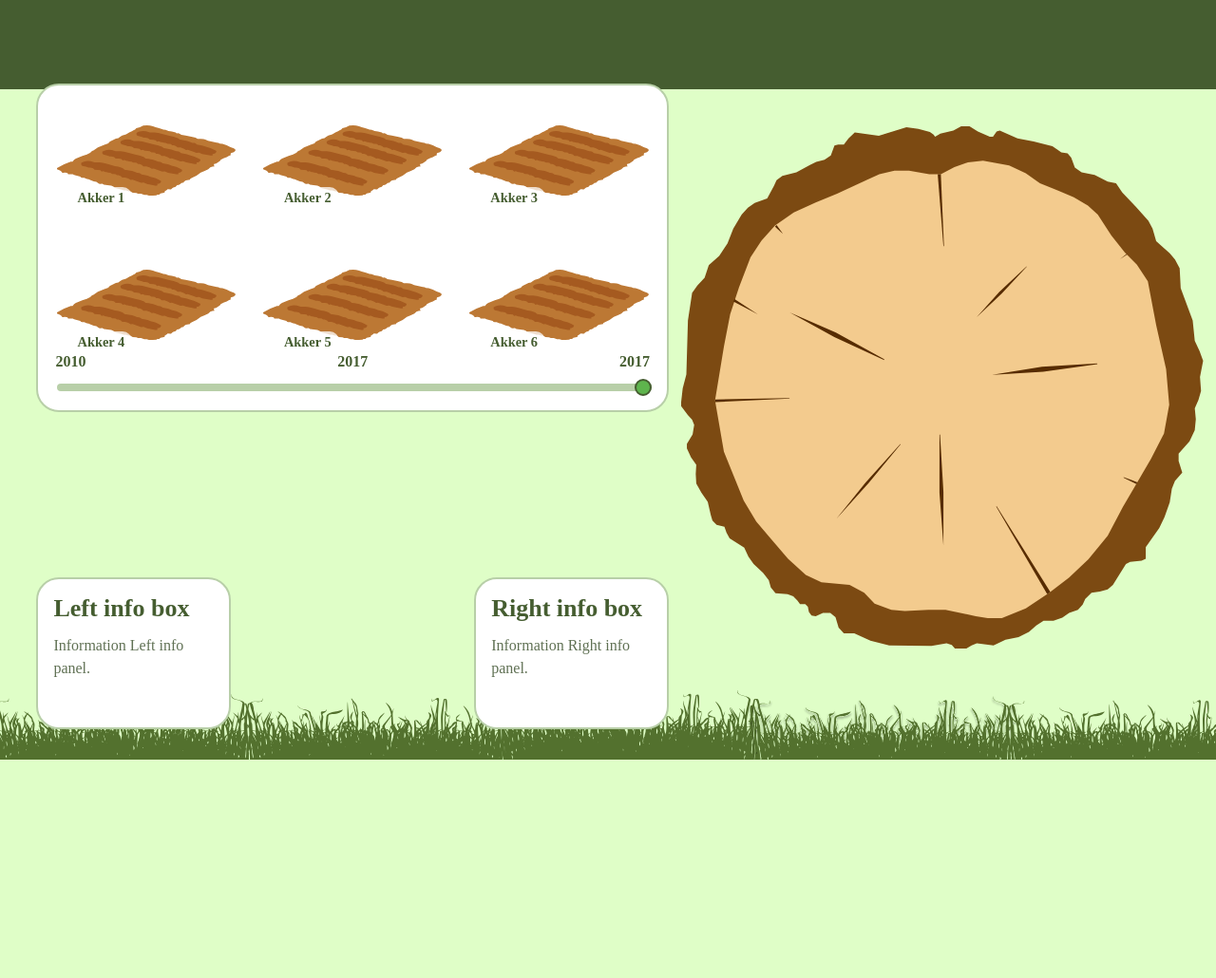
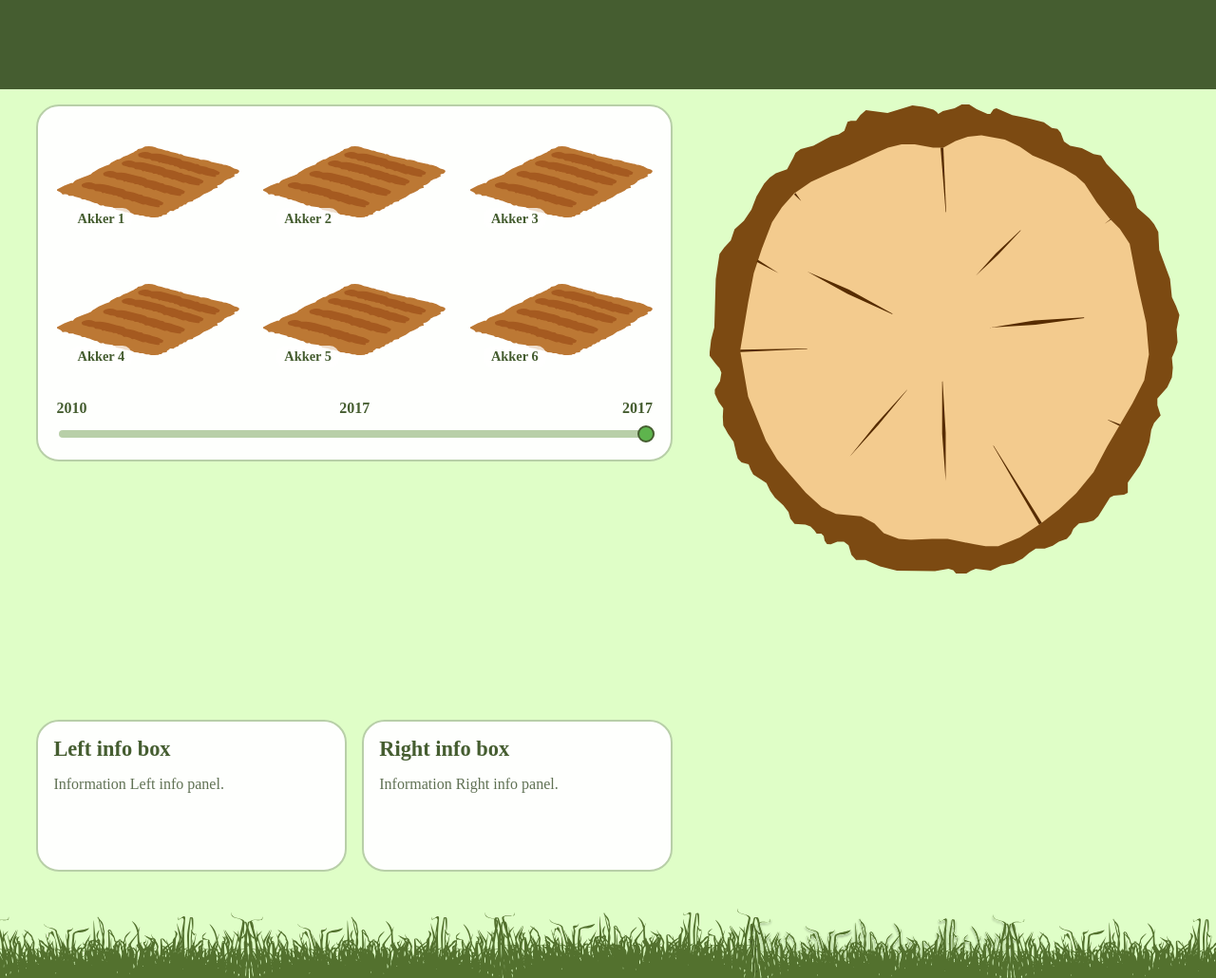
Before and after one commit to Yurr04/TheLittleOrchard, a plain HTML site: page mainpage.html in a window 1280 px wide. Shown: the whole page at 95% size. Before the commit the page ends 800 px from the top, so only its background shows below. Drawn offline with nearby package versions, Linux system fonts and the light colour scheme.

Commit message:
Aanpassing voor meerdere resoluties

```diff
--- a/css/mainpage.css
+++ b/css/mainpage.css
@@ -1,5 +1,14 @@
 * {
   box-sizing: border-box;
+}
+
+:root {
+  --page-padding: clamp(20px, 3vw, 48px);
+  --section-gap: clamp(16px, 2vh, 28px);
+  --panel-radius: 24px;
+  --panel-border: 2px solid #b8cfa8;
+  --banner-height: 94px;
+  --grass-space: clamp(110px, 14vh, 170px);
 }
 
 body {
@@ -11,47 +20,78 @@ body {
 
 .dashboard {
   position: relative;
-  width: 100vw;
   min-height: 100vh;
   background: #DFFEC7;
   overflow: hidden;
-  border-radius: 0;
-  box-shadow: none;
 }
 
-.interactive {
-  cursor: pointer;
-  transition: transform 0.2s ease, box-shadow 0.2s ease, background-color 0.2s ease;
+.top-banner {
+  position: absolute;
+  top: 0;
+  left: 0;
+  width: 100%;
+  height: var(--banner-height);
+  background-color: #455D30;
+  z-index: 1;
 }
 
-.interactive:hover {
-  transform: translateY(-2px);
-  box-shadow: 0 8px 18px rgba(69, 93, 48, 0.18);
+.bottom-grass {
+  position: absolute;
+  left: 0;
+  bottom: 0;
+  width: 100%;
+  z-index: 1;
+  pointer-events: none;
+}
+
+.dashboard-content {
+  position: relative;
+  z-index: 5;
+  min-height: 100vh;
+  padding:
+    calc(var(--banner-height) + var(--section-gap))
+    var(--page-padding)
+    var(--grass-space);
+
+  display: grid;
+  grid-template-columns: minmax(0, 1.15fr) minmax(280px, 0.85fr);
+  gap: clamp(24px, 3vw, 48px);
+  align-items: start;
+}
+
+.left-column {
+  display: flex;
+  flex-direction: column;
+  gap: var(--section-gap);
+  min-width: 0;
+}
+
+.bottom-row {
+  display: grid;
+  grid-template-columns: repeat(2, minmax(0, 1fr));
+  gap: var(--section-gap);
 }
 
 .fields-panel,
 .status-box,
-.left-box {
-  left: 3vw;
+.bottom-box {
+  background: rgba(255, 255, 255, 0.96);
+  border: var(--panel-border);
+  border-radius: var(--panel-radius);
 }
 
 .fields-panel {
-  position: absolute;
-  top: 11vh;
-  width: 52vw;
+  display: flex;
+  flex-direction: column;
+  gap: 1.5rem;
+  padding: 1.2rem;
   min-height: 30vh;
-  background: #ffffff;
-  border: 2px solid #b8cfa8;
-  border-radius: 24px;
-  padding: 1.2rem;
-  z-index: 5;
 }
 
 .fields-grid {
   display: grid;
-  grid-template-columns: repeat(3, 1fr);
-  gap: 2rem 1.8rem;
-  margin-bottom: 2rem;
+  grid-template-columns: repeat(3, minmax(0, 1fr));
+  gap: clamp(16px, 2vw, 28px);
 }
 
 .field-card {
@@ -100,10 +140,7 @@ body {
 }
 
 .timeline-section {
-  position: absolute;
-  left: 18px;
-  right: 18px;
-  bottom: 16px;
+  position: static;
 }
 
 .year-labels {
@@ -149,50 +186,29 @@ body {
 }
 
 .tree-panel {
-  position: absolute;
-  top: 11vh;
-  right: 1vw;
-  width: 43vw;
-  height: 80vh;
   display: flex;
   align-items: flex-start;
   justify-content: center;
-  z-index: 4;
+  min-height: clamp(420px, 75vh, 900px);
 }
 
 .tree-svg {
   width: 100%;
-  height: 100%;
+  max-width: 700px;
+  height: auto;
+  display: block;
   object-fit: contain;
-  display: block;
 }
 
 .bottom-box {
-  position: absolute;
-  bottom: 4vh;
-  width: 16vw;
   min-height: 20vh;
-  background: #ffffff;
-  border: 2px solid #b8cfa8;
-  border-radius: 24px;
   padding: 1rem;
-  z-index: 5;
-}
-
-.left-box {
-  position: absolute;
-}
-
-.right-box {
-  position: absolute;
-  bottom: 4vh;
-  right: 45vw;
 }
 
 .bottom-box h3 {
   margin: 0 0 12px;
   font-family: 'Playfair Display', serif;
-  font-size: 26px;
+  font-size: clamp(1.4rem, 1.6vw, 26px);
   color: #455D30;
 }
 
@@ -206,30 +222,29 @@ body {
   opacity: 0;
   visibility: hidden;
   pointer-events: none;
-  transition: opacity 0.25s ease, visibility 0s linear 0.25s;
-  position: absolute;
-  top: 43vh;
-  width: 52vw;
   min-height: 30vh;
-  background: rgba(255, 255, 255, 0.96);
-  border: 2px solid #b8cfa8;
-  border-radius: 20px;
   padding: 1rem;
-  z-index: 5;
+  transform: translateY(10px);
+  transition:
+    opacity 0.25s ease,
+    transform 0.25s ease,
+    visibility 0s linear 0.25s;
 }
 
-.status-box.is-visible{
+.status-box.is-visible {
   opacity: 1;
   visibility: visible;
   pointer-events: auto;
-
-  transition: opacity 0.25s ease;
+  transform: translateY(0);
+  transition:
+    opacity 0.25s ease,
+    transform 0.25s ease;
 }
 
 .status-box h2 {
   margin: 0 0 8px;
   font-family: 'Playfair Display', serif;
-  font-size: 28px;
+  font-size: clamp(1.5rem, 1.8vw, 28px);
   color: #455D30;
 }
 
@@ -239,20 +254,37 @@ body {
   color: #607154;
 }
 
-.top-banner {
-  position: absolute;
-  top: 0;
-  left: 0;
-  width: 100%;
-  height: 94px;
-  background-color: #455D30;
-  z-index: 1;
+.interactive {
+  cursor: pointer;
+  transition: transform 0.2s ease, box-shadow 0.2s ease, background-color 0.2s ease;
 }
 
-.bottom-grass {
-  position: absolute;
-  left: 0;
-  bottom: 0;
-  width: 100%;
-  z-index: 1;
+.interactive:hover {
+  transform: translateY(-2px);
+  box-shadow: 0 8px 18px rgba(69, 93, 48, 0.18);
 }
+
+@media (max-width: 1100px) {
+  .dashboard-content {
+    grid-template-columns: 1fr;
+  }
+
+  .tree-panel {
+    order: -1;
+    min-height: auto;
+  }
+
+  .tree-svg {
+    max-width: 520px;
+  }
+}
+
+@media (max-width: 700px) {
+  .fields-grid {
+    grid-template-columns: repeat(2, minmax(0, 1fr));
+  }
+
+  .bottom-row {
+    grid-template-columns: 1fr;
+  }
+}
--- a/mainpage.html
+++ b/mainpage.html
@@ -3,14 +3,16 @@
 <head>
   <meta charset="UTF-8" />
   <meta name="viewport" content="width=device-width, initial-scale=1.0" />
-  <title>Apple Orchard Dashboard</title>
+  <title>The Little Orchard Dashboard</title>
   <link rel="stylesheet" href="css/mainpage.css" />
   <script src="https://d3js.org/d3.v7.min.js"></script>
 </head>
 <body>
   <main class="dashboard">
     <div class="top-banner"></div>
-    <img src="img/grass.svg" alt="Grass decoration" class="bottom-grass">
+
+    <div class="dashboard-content">
+      <div class="left-column">
         <section class="fields-panel">
           <div class="fields-grid">
             <div class="field-card interactive" data-field="Perceel 1">
@@ -24,7 +26,7 @@
             <div class="field-card interactive" data-field="Perceel 2">
               <img src="img/assets/perceel.svg" alt="Akker 2" class="field-base">
               <div class="field-overlay">
-            <!-- hier komt boomdata  -->
+                <!-- hier komt boomdata -->
               </div>
               <span class="field-label">Akker 2</span>
             </div>
@@ -32,7 +34,7 @@
             <div class="field-card interactive" data-field="Perceel 3">
               <img src="img/assets/perceel.svg" alt="Akker 3" class="field-base">
               <div class="field-overlay">
-            <!-- hier komt boomdata  -->
+                <!-- hier komt boomdata -->
               </div>
               <span class="field-label">Akker 3</span>
             </div>
@@ -40,7 +42,7 @@
             <div class="field-card interactive" data-field="Perceel 4">
               <img src="img/assets/perceel.svg" alt="Akker 4" class="field-base">
               <div class="field-overlay">
-            <!-- hier komt boomdata  -->
+                <!-- hier komt boomdata -->
               </div>
               <span class="field-label">Akker 4</span>
             </div>
@@ -48,7 +50,7 @@
             <div class="field-card interactive" data-field="Perceel 5">
               <img src="img/assets/perceel.svg" alt="Akker 5" class="field-base">
               <div class="field-overlay">
-            <!-- hier komt boomdata  -->
+                <!-- hier komt boomdata -->
               </div>
               <span class="field-label">Akker 5</span>
             </div>
@@ -56,7 +58,7 @@
             <div class="field-card interactive" data-field="Perceel 6">
               <img src="img/assets/perceel.svg" alt="Akker 6" class="field-base">
               <div class="field-overlay">
-            <!-- hier komt boomdata  -->
+                <!-- hier komt boomdata -->
               </div>
               <span class="field-label">Akker 6</span>
             </div>
@@ -80,31 +82,31 @@
           </div>
         </section>
 
-    <!-- Bomen -->
-    <section class="tree-panel">
-    <img src="img/assets/boomstam.svg" alt="Boom" class="tree-svg">
+        <section class="status-box" id="statusBox">
+          <h2>Main panel</h2>
+          <p>Hover over een item om te inspecteren</p>
         </section>
 
-
-    <!-- Info boxes links / rechts -->
-    <section class="bottom-box left-box interactive" id="leftInfoBox">
+        <div class="bottom-row">
+          <section class="bottom-box interactive" id="leftInfoBox">
             <h3>Left info box</h3>
             <p>Information Left info panel.</p>
           </section>
 
-    <section class="bottom-box right-box interactive" id="rightInfoBox">
+          <section class="bottom-box interactive" id="rightInfoBox">
             <h3>Right info box</h3>
             <p>Information Right info panel.</p>
           </section>
+        </div>
+      </div>
 
-    <!-- Info paneel in het midden -->
-    <section class="status-box" id="statusBox">
-      <h2>Main panel</h2>
-      <p>Click op een item om te inspecteren</p>
+      <section class="tree-panel">
+        <img src="img/assets/boomstam.svg" alt="Boom" class="tree-svg">
       </section>
+    </div>
 
+    <img src="img/grass.svg" alt="Grass decoration" class="bottom-grass">
   </main>
-  <!--<img src="img/grass.svg" id="grass" draggable="false">-->
 
   <script src="js/script.js"></script>
 </body>
```
Lines whose indentation alone changed are shown as unchanged.
